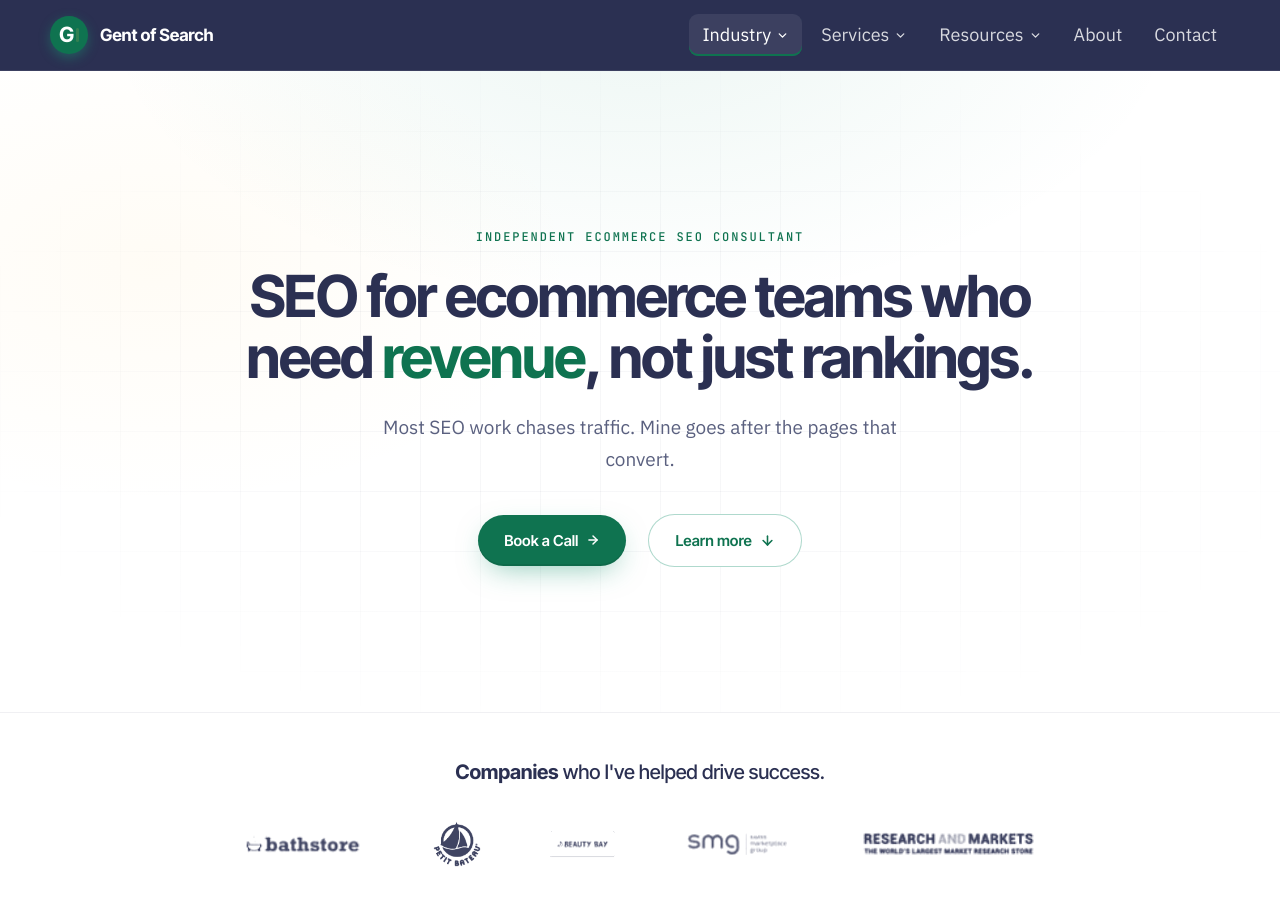
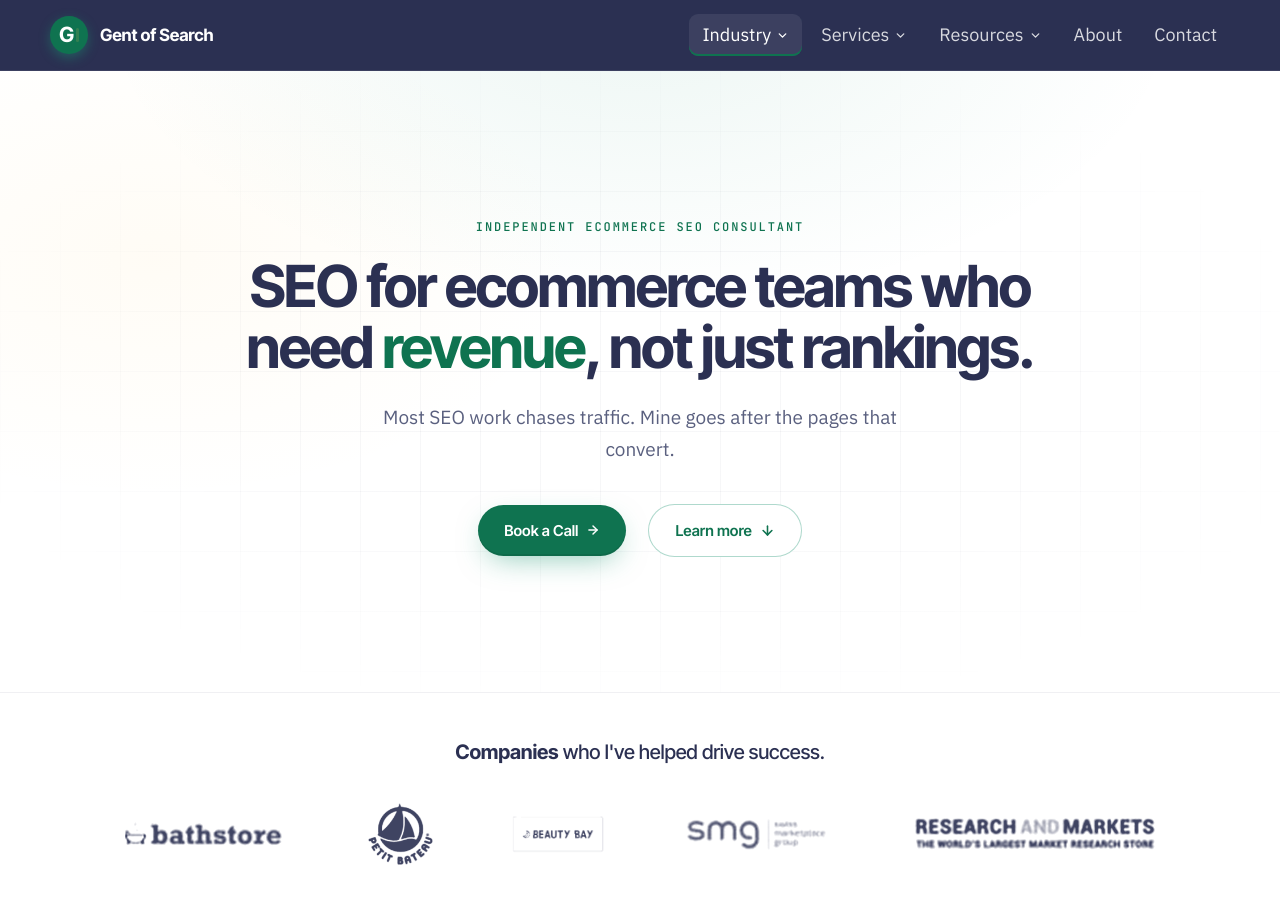
Before and after one commit to Gent-of-Search/gentofsearch.com, a Jekyll site: the page built from industry/ecommerce.html, in a window 1280 px wide and 900 px high. Built offline with Jekyll 4.4.1, drawn with Linux system fonts in a browser that asks for light colours.

Commit message:
Ecommerce logos: bigger + 3x-supersampled dark logos (crisp at larger size), fresh /darkhd/ path

```diff
--- a/industry/ecommerce.html
+++ b/industry/ecommerce.html
@@ -26,12 +26,12 @@ industry: ecommerce
     <div style="width:min(1180px,100% - 48px); margin:0 auto; text-align:center;">
       <p style="font-family:'Inter Tight',sans-serif; font-size:clamp(16px,1.7vw,20px); font-weight:500; color:#2B3052; letter-spacing:-0.01em; margin:0 0 30px;"><strong style="font-weight:700;">Companies</strong> who I've helped drive success.</p>
     </div>
-    <div style="width:min(1080px,100% - 48px); margin:0 auto; display:flex; flex-wrap:wrap; justify-content:center; align-items:center; gap:36px 64px;">
-      <img src="{{ '/assets/logos/dark/bathstore.png' | relative_url }}" alt="bathstore" style="height:30px; width:auto; display:block; object-fit:contain; opacity:0.9;">
-      <img src="{{ '/assets/logos/dark/petit-bateau.png' | relative_url }}" alt="Petit Bateau" style="height:52px; width:auto; display:block; object-fit:contain; opacity:0.9;">
-      <img src="{{ '/assets/logos/dark/beauty-bay.png' | relative_url }}" alt="Beauty Bay" style="height:30px; width:auto; display:block; object-fit:contain; opacity:0.9;">
-      <img src="{{ '/assets/logos/dark/smg.png' | relative_url }}" alt="SMG" style="height:36px; width:auto; display:block; object-fit:contain; opacity:0.9;">
-      <img src="{{ '/assets/logos/dark/research-and-markets.png' | relative_url }}" alt="Research and Markets" style="height:34px; width:auto; display:block; object-fit:contain; opacity:0.9;">
+    <div style="width:min(1120px,100% - 48px); margin:0 auto; display:flex; flex-wrap:wrap; justify-content:center; align-items:center; gap:40px 72px;">
+      <img src="{{ '/assets/logos/darkhd/bathstore.png' | relative_url }}" alt="bathstore" style="height:42px; width:auto; display:block; object-fit:contain; opacity:0.9;">
+      <img src="{{ '/assets/logos/darkhd/petit-bateau.png' | relative_url }}" alt="Petit Bateau" style="height:72px; width:auto; display:block; object-fit:contain; opacity:0.9;">
+      <img src="{{ '/assets/logos/darkhd/beauty-bay.png' | relative_url }}" alt="Beauty Bay" style="height:42px; width:auto; display:block; object-fit:contain; opacity:0.9;">
+      <img src="{{ '/assets/logos/darkhd/smg.png' | relative_url }}" alt="SMG" style="height:50px; width:auto; display:block; object-fit:contain; opacity:0.9;">
+      <img src="{{ '/assets/logos/darkhd/research-and-markets.png' | relative_url }}" alt="Research and Markets" style="height:48px; width:auto; display:block; object-fit:contain; opacity:0.9;">
     </div>
   </section>
   </div>
```
Also changed, not shown: assets/logos/dark/bathstore.png (deleted), assets/logos/dark/beauty-bay.png (deleted), assets/logos/dark/petit-bateau.png (deleted), assets/logos/dark/research-and-markets.png (deleted), assets/logos/dark/smg.png (deleted), assets/logos/darkhd/bathstore.png (added), assets/logos/darkhd/beauty-bay.png (added), assets/logos/darkhd/petit-bateau.png (added), assets/logos/darkhd/research-and-markets.png (added), assets/logos/darkhd/smg.png (added).
